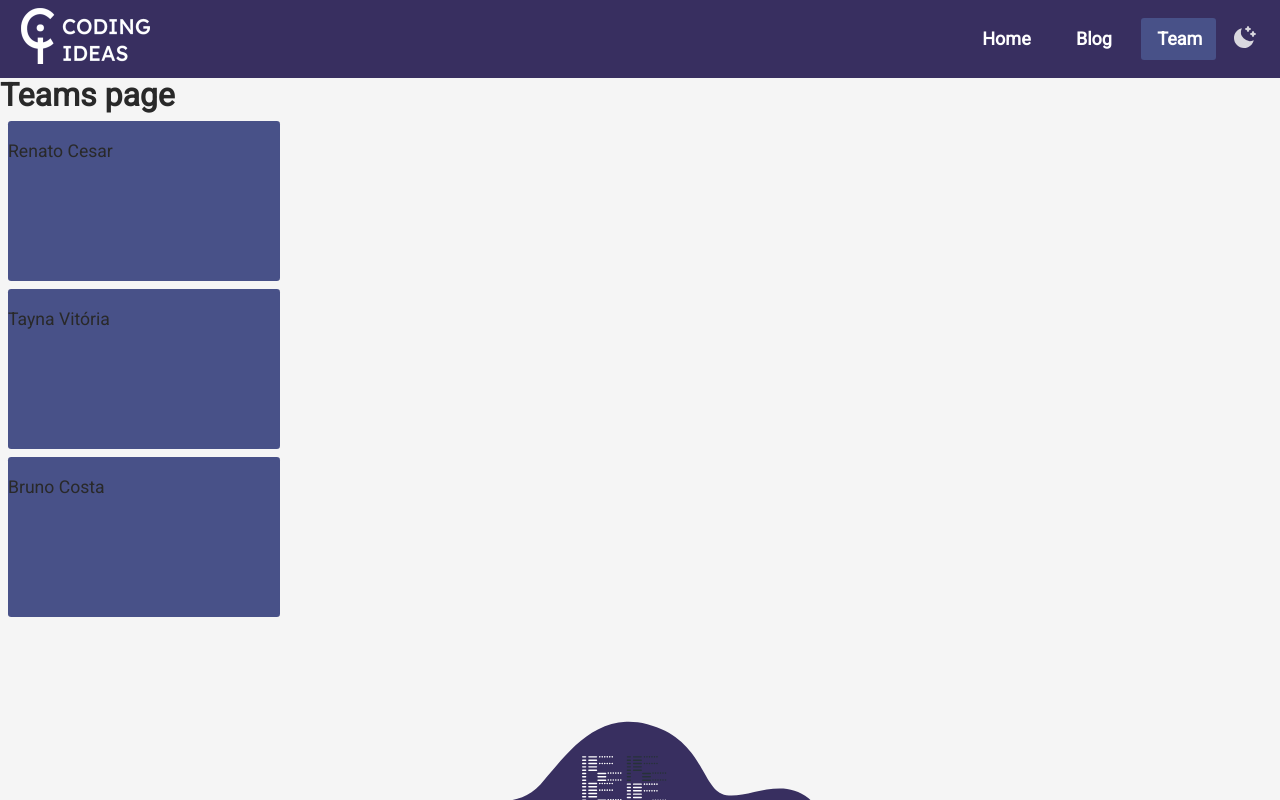
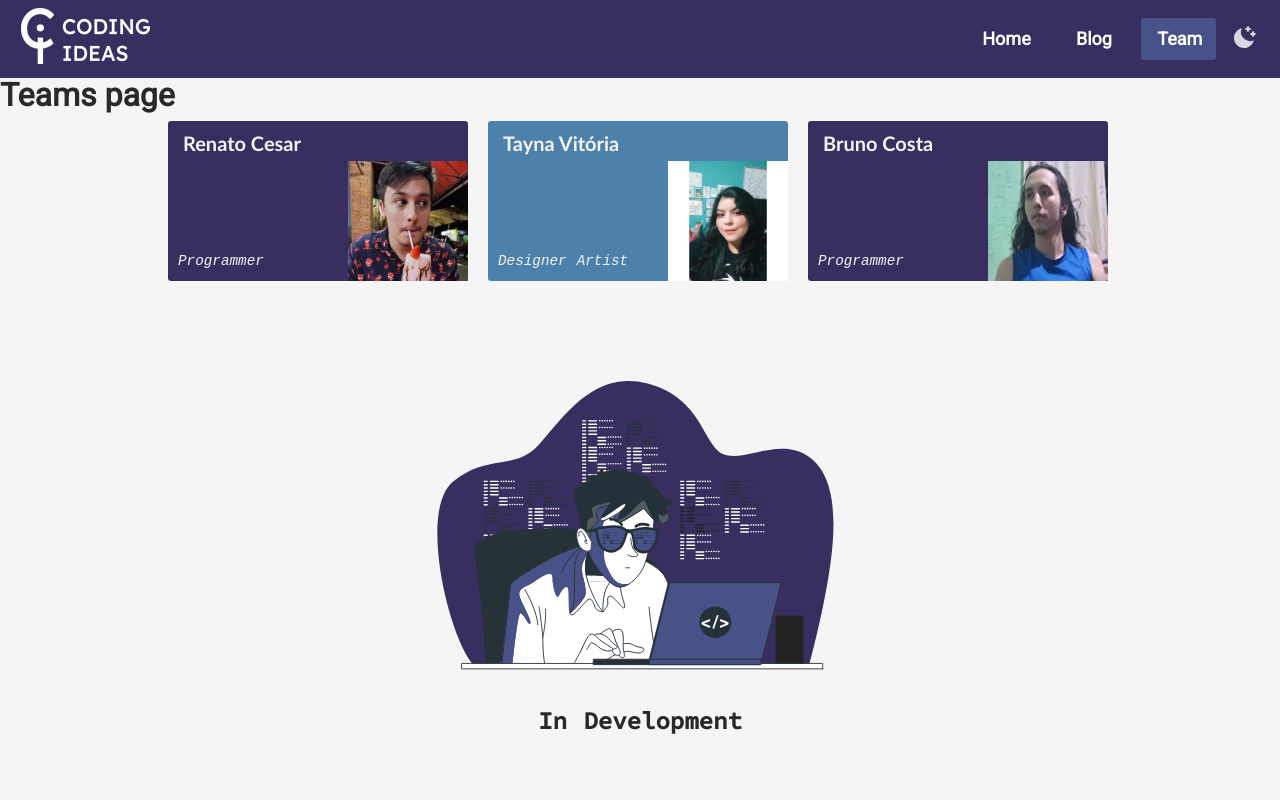
Before and after one commit to RenatoCesarF/back-to-pixels, a Next.js app: page /team in a window 1280 px wide. Shown: the top 800 px of the page. Built offline with nearby package versions, Linux system fonts and the light colour scheme.

Commit message:
:construction: Working on teams and teammate page

```diff
--- a/classes/authorType.ts
+++ b/classes/authorType.ts
@@ -21,6 +21,19 @@ export const getAuthor = (authorKey: string): Author => {
     return authorInfo;
 }
 
+export const getAuthorRoleIndex = (role: string) =>{
+    switch (role) {
+        case 'Programmer':
+            return 0;
+        case 'Artist':
+            return 1;
+        case 'Designer':
+            return 2;
+        default:
+            return 0;
+    }
+}
+
 export const getAuthorsList = () =>{
     const authorsList = Object.entries(authorsInfo);
     return authorsList;
--- a/components/PostCard.tsx
+++ b/components/PostCard.tsx
@@ -26,8 +26,8 @@ const PostCard: React.FC<IPost> = ({post}: IPost) => {
     }
 
     return(
-        <m.div style={{height: "20.6em", width: "fit-content"}}>
-            <m.div className='post-card-div'  variants={cardVariants}
+        <m.div variants={cardVariants}  className='post-card-expanded-external'>
+            <m.div className='post-card-div'
                 onMouseOver={()=>{setIsHovering(true)}}
                 onMouseLeave={()=>{setIsHovering(false)}}
                 onTouchCancel={()=>{setIsHovering(false)}}
--- a/components/TeammateCard.tsx
+++ b/components/TeammateCard.tsx
@@ -1,22 +1,50 @@
 import { m } from "framer-motion"
 import Link from "next/link"
-import Author from "@classes/authorType"
+import Author, { getAuthorRoleIndex } from "@classes/authorType"
 import { cardVariants } from "@helpers/animations"
 
+const teammateCardImageSize ="120px"
 
-interface teamMateProps {
+interface teammateProps {
     author: Author
 }
+enum teammateRole{
+    programmer = 0,
+    artist = 1,
+    designer = 2,
+}
 
-const TeammateCard: React.FC<teamMateProps> = ({author}:teamMateProps) =>{
+const TeammateCard: React.FC<teammateProps> = ({author}:teammateProps) =>{
+    const backgroundColor: string = getBackgroundColor(getAuthorRoleIndex(author.roles[0]));
     return(
         <Link href={`/team/${author.key}`} passHref>
-            <m.div className='teammate-card-div' variants={cardVariants}>
-                <p>{author.name}</p>
-
+            <m.div className='teammate-card-div' variants={cardVariants} style={{backgroundColor: backgroundColor}}>
+                <span className='teammate-card-name'>{author.name}</span>
+                <div className="teammate-card-foter" style={{display: "flex", justifyContent: "space-between"}}>
+                    <div style={{display: "flex", alignItems: "flex-end"}}>
+                        {author.roles.map((roll) => {
+                            return <p className="teammate-card-author-role">{roll}<br/></p>
+                        })}
+                    </div>
+                <img className="img-fit"src={author.image_path} height={teammateCardImageSize} width={teammateCardImageSize} />
+                </div>
             </m.div>
         </Link>
-    )
+    );
 }
 
-export default TeammateCard
+const getBackgroundColor = (role: teammateRole): string =>{
+    switch (role) {
+        case 0:
+            return "var(--main-color)";
+        case 1:
+            return "var(--secondary-color)";
+        case 2:
+            return "var(--tertiary-color)";
+
+        default:
+            return  "var(--main-color)";
+    }
+}
+
+export default TeammateCard;
--- a/pages/team.tsx
+++ b/pages/team.tsx
@@ -1,21 +1,18 @@
 import { domAnimation, LazyMotion, m, motion } from 'framer-motion'
 
 import { slideInLeft } from '@helpers/animations';
-import globalStyles from '@styles/teammate.styles';
+import globalStyles from '@styles/team.styles';
 import Author, { getAuthor, getAuthorsList } from '@classes/authorType';
 import WEB_SITE_INFO from '@utils/webSiteInfo';
-
 import TeammateCard from '@components/TeammateCard';
 import InDevelopment from '@components/InDevelopment';
 import HeadTag from '@components/HeadTag';
-
 
 interface authorsList{
     authors: Author[]
 }
 
 const TeamPage = ({authors}: authorsList) => {
-
     return(
         <>
             <style jsx global>
@@ -34,7 +31,7 @@ const TeamPage = ({authors}: authorsList) => {
                     <h1>Teams page</h1>
                 </motion.div>
                 <LazyMotion features={domAnimation}>
-                    <m.div className='posts-grid'>
+                    <m.div className='teammate-cards-grid'>
                         {
                             authors.map((teammate: Author, index: number) =>{
                                 return <TeammateCard author={teammate} key={index}/>
@@ -60,4 +57,4 @@ export async function getStaticProps(){
     };
 }
 
-export default TeamPage
+export default TeamPage;
--- /dev/null
+++ b/styles/team.styles.js
@@ -0,0 +1,41 @@
+import css from 'styled-jsx/css'
+
+export default css.global`
+    /*============= TEAM PAGE ===============*/
+    .teammate-cards-grid{
+        display: grid;
+        grid-template-columns: repeat(auto-fit, 20rem);
+        justify-content: center;
+        row-gap: 0;
+    }
+    /*============= TEAMMATE CARD ===========*/
+    .teammate-card-div{
+        background-color: red;
+        cursor: pointer;
+        color: var(--code-color);
+
+        width: 300px;
+        min-width: fit-content;
+
+        display:flex;
+        justify-content: space-between;
+    }
+    .teammate-card-name{
+        font-size: 20px;
+        margin-top: 10px;
+        margin-left: 15px;
+        font-family:'Trebuchet MS', 'Lucida Sans Unicode', 'Lucida Grande', 'Lucida Sans', Arial, sans-serif;
+        font-weight: bold;
+
+    }
+    .teammate-card-author-role{
+        padding:0;
+        font-style: oblique;
+        font-weight: 100;
+        font-family: monospace;
+        margin:0;
+        margin-left: 10px;
+        margin-bottom: 10px;
+        color: var(--code-color);
+    }
+`
--- a/styles/teammate.styles.js
+++ b/styles/teammate.styles.js
@@ -1,6 +1,8 @@
 import css from 'styled-jsx/css'
 
 export default css.global`
+
+
     /*============= TEAM PAGE ===============*/
 
     /*============= TEAMMATE CARD ===========*/
```
Also changed, not shown: pages/team/[teammate].tsx (+33 -10 lines), styles/blog.styles.js (+10 -5 lines), 1 other file (tests, documents, lock files or other folders).
